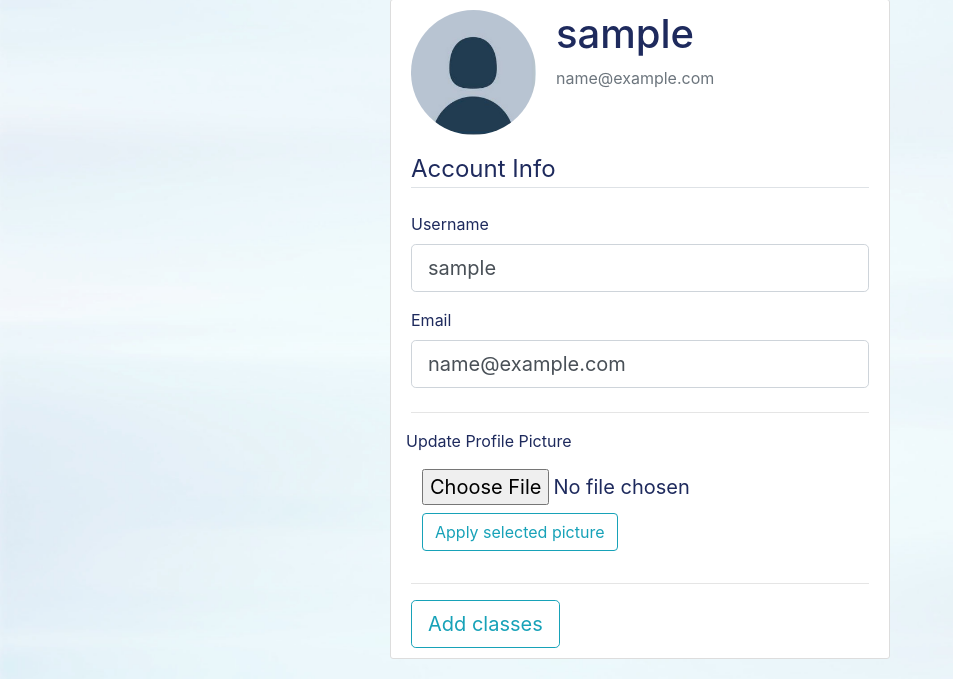
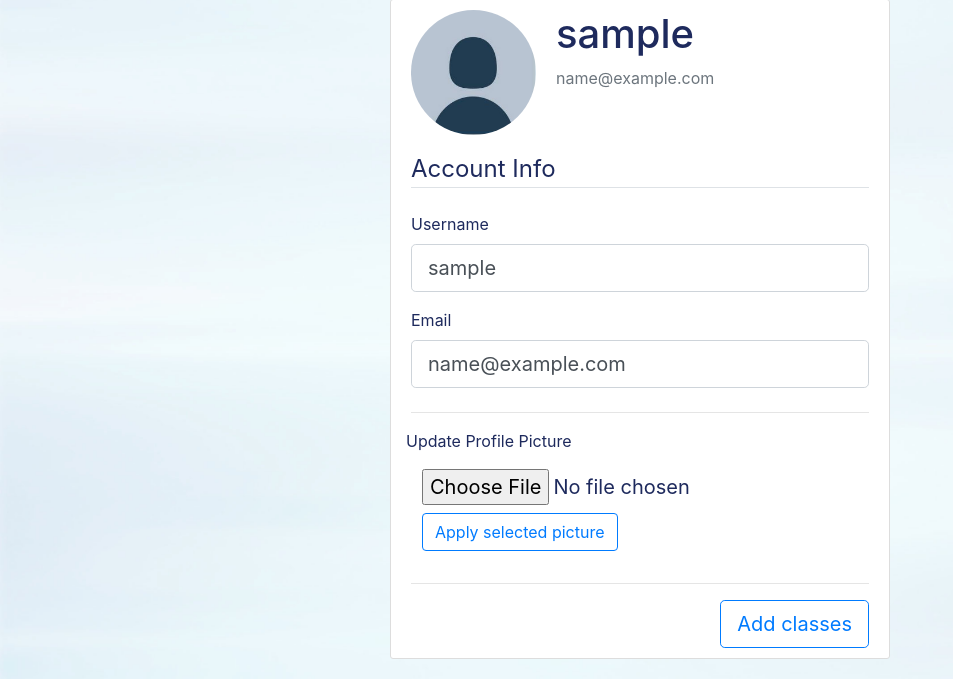
Before and after one commit to rachelf21/school_scheduling_app, a Flask app: page /account in a window 1280 px wide. Shown: the part 180-859 px from the top of the page, without its empty margins (0-953 px from the left). Run offline with Flask 2, Linux system fonts and the light colour scheme; the visitor is signed in with stand-in values (Sample User, id 1); data comes from the database, SQL or seed files in the repository; parts of the project's set-up code (start-up, migrations or seed data) failed here and were passed over; some libraries are stand-ins or nearby versions; some web fonts are replaced.

Commit message:
fixed registration of username to convert to lowercase when creating account, moved all 'back' buttons to the right and changed color formatting

```diff
--- a/app/templates/account.html
+++ b/app/templates/account.html
@@ -41,13 +41,15 @@
           {{ form.picture.label(class="pb-0") }} {{ form.picture(class="form-control-file form-control-lg") }} {% if form.picture.errors %}
           {% for error in form.picture.errors %}
           <span class="text-danger">{{ error }}</span>
-          {% endfor %} {% endif %} {{ form.submit(class="ml-3 btn btn-outline-info") }}
+          {% endfor %} {% endif %} {{ form.submit(class="ml-3 btn btn-outline-primary") }}
         </div>
       </fieldset>
     </form>
     <hr />
 
-    <a class="btn btn-lg btn-outline-info" href="/register_classes/{{teacher}}">Add classes</a>
+    <div style="text-align: right">
+      <a class="btn btn-lg btn-outline-primary" href="/register_classes/{{teacher}}">Add classes</a>
+    </div>
   </div>
 </div>
 {% endblock content %}
--- a/app/templates/attendance_records.html
+++ b/app/templates/attendance_records.html
@@ -160,8 +160,8 @@
 <!-- </div>
 </div> -->
 <hr class="mb-4" />
-<div style="text-align: center">
-  <a id="my_classes2" href="/records" class="mt-4 mr-4 mb-2 btn btn-outline-primary btn-md">Attendance Records</a>
+<div style="text-align: right">
+  <!-- <a id="my_classes2" href="/records" class="mt-4 mr-4 mb-2 btn btn-outline-primary btn-md">Attendance Records</a> -->
 
   <a id="my_classes2" href="/classes_anon" class="mt-4 mb-2 mr-4 btn btn-outline-primary btn-md">My Classes</a>
 </div>
--- a/app/templates/login.html
+++ b/app/templates/login.html
@@ -29,7 +29,7 @@
         <div class="form-check">{{ form.remember(class="form-check-input") }} {{ form.remember.label(class="form-check-label") }}</div>
       </fieldset>
       <div class="form-group">
-        {{ form.submit(class="btn btn-outline-info") }}
+        {{ form.submit(class="btn btn-outline-primary") }}
         <small class="text-muted ml-2">
           <a href="{{url_for('users.reset_request')}}">Forgot Password?</a>
         </small>
--- a/app/templates/records.html
+++ b/app/templates/records.html
@@ -130,7 +130,7 @@
 </div> -->
   <hr class="mb-2" />
   <div style="text-align: right">
-    <a id="my_classes2" href="/classes_anon" class="mt-2 mb-2 mr-4 btn btn-outline-info btn-md">My Classes</a>
+    <a id="my_classes2" href="/classes_anon" class="mt-2 mb-2 mr-4 btn btn-outline-primary btn-md">My Classes</a>
   </div>
 </div>
 <script>
--- a/app/templates/register.html
+++ b/app/templates/register.html
@@ -85,7 +85,7 @@
           {% else %} {{ form.confirm_password(class="form-control form-control-lg") }} {% endif %}
         </div>
       </fieldset>
-      <div class="form-group">{{ form.submit(class="btn btn-outline-info") }}</div>
+      <div class="form-group">{{ form.submit(class="btn btn-outline-primary") }}</div>
     </form>
   </div>
   <div class="border-top pt-3">
--- a/app/users/routes.py
+++ b/app/users/routes.py
@@ -30,7 +30,7 @@ def register():
     form = RegistrationForm()
     if form.validate_on_submit():
         hashed_pwd = bcrypt.generate_password_hash(form.password.data).decode('utf-8')
-        user = Users(username=form.username.data, email=form.email.data, password=hashed_pwd, last=form.last.data, first=form.first.data, title=form.title.data)
+        user = Users(username=form.username.data.lower(), email=form.email.data, password=hashed_pwd, last=form.last.data, first=form.first.data, title=form.title.data)
         #subject = form.subject.data
         db.session.add(user)
         db.session.commit()
```
